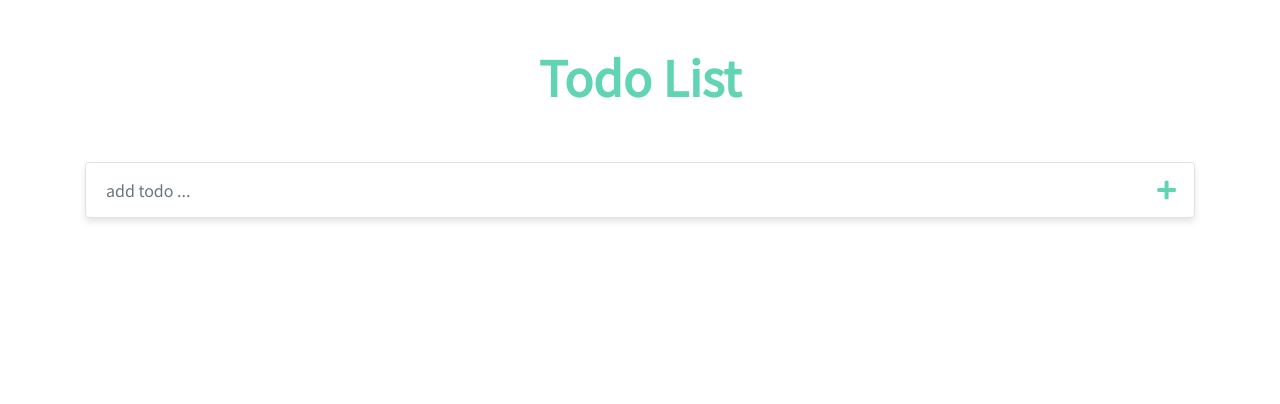
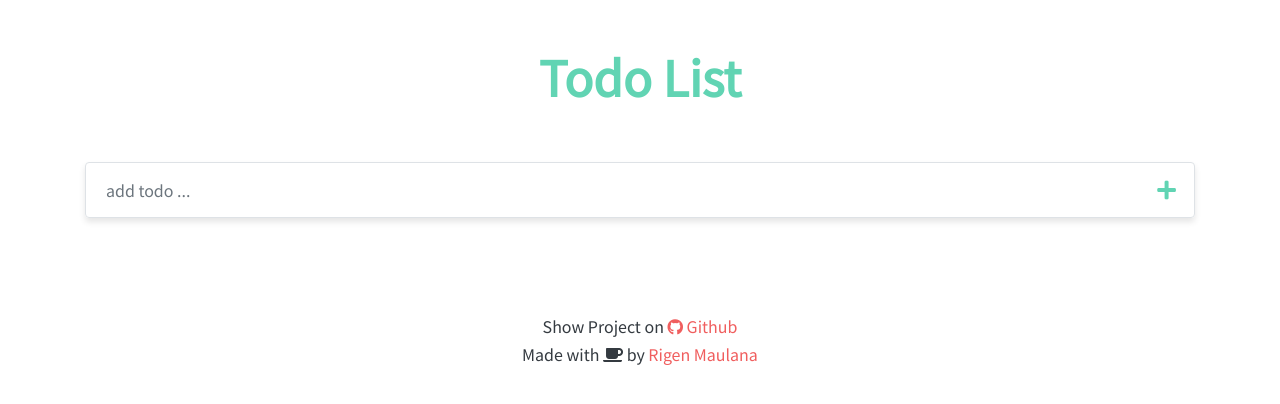
Before and after one commit to rigenski/simple-todo-app, a plain HTML site: page index.html in a window 1280 px wide. Drawn offline with nearby package versions, Linux system fonts and the light colour scheme.

Commit message:
update: updated new favicon

```diff
--- a/index.html
+++ b/index.html
@@ -24,6 +24,7 @@
       type="text/css"
     />
     <link rel="stylesheet" href="src/css/style.css" />
+    <link rel="shortcut icon" href="src/img/todo.ico">
 
     <title>Todo List</title>
   </head>
@@ -60,6 +61,10 @@
       <div class="mt-5">
         <ul id="root" class="list-group mb-5"></ul>
       </div>
+      <div class="text-center mt-5">
+          <p class="mb-0 text-dark">Show Project on <a href="https://github.com/rygenzx/simple-todo-app" class="a-link"><i class="fab fa-github" ></i> Github</a></p>
+          <p class="mt-1 text-dark">Made with <i class="fas fa-coffee"></i> by <a href="https://rygenzx.github.io/" class="a-link">Rigen Maulana</a></p>
+      </div>
     </div>
     <script src="src/js/app.js"></script>
   </body>
--- a/src/css/style.css
+++ b/src/css/style.css
@@ -55,3 +55,11 @@
 .fa-times:hover {
   transform: scale(1.1);
 }
+
+.a-link {
+  color: rgb(240, 94, 94);
+}
+
+.a-link:hover {
+  color: #61d4b3;
+}
```
Also changed, not shown: src/img/todo.ico (added).
